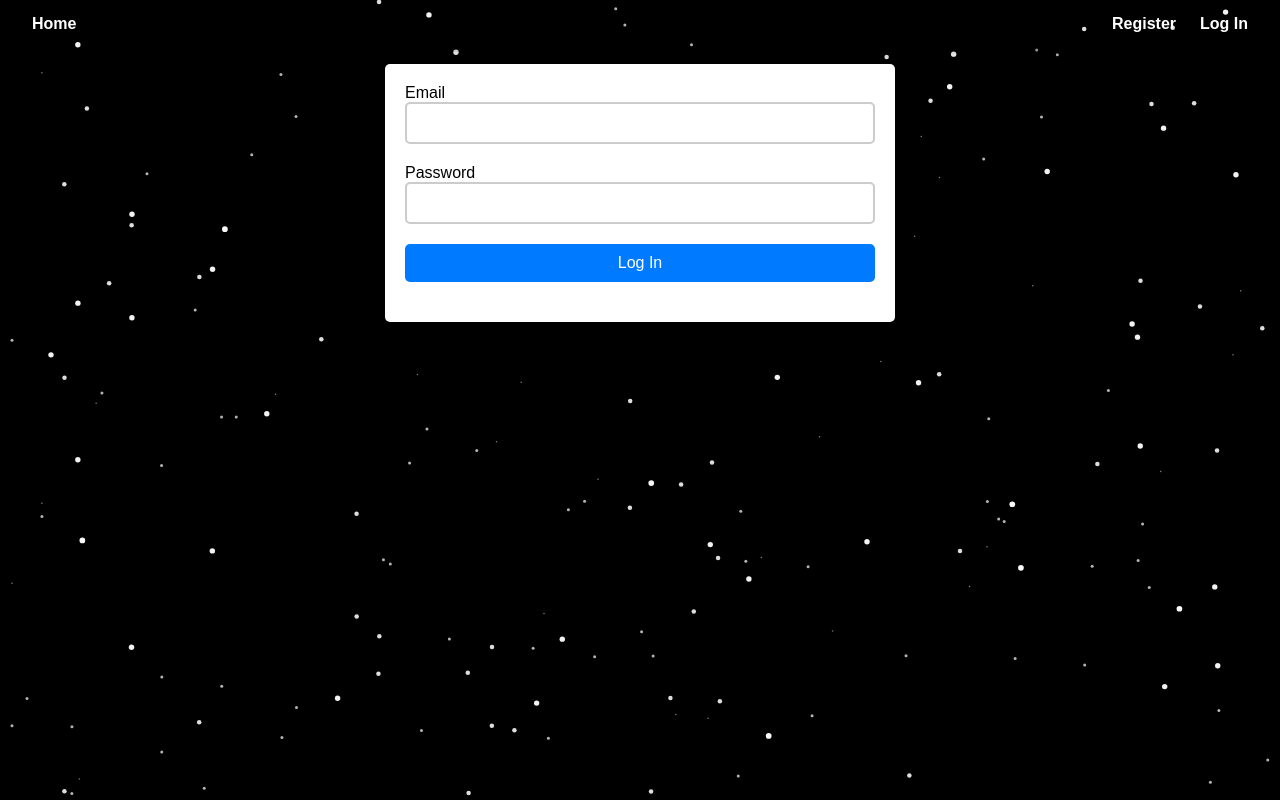
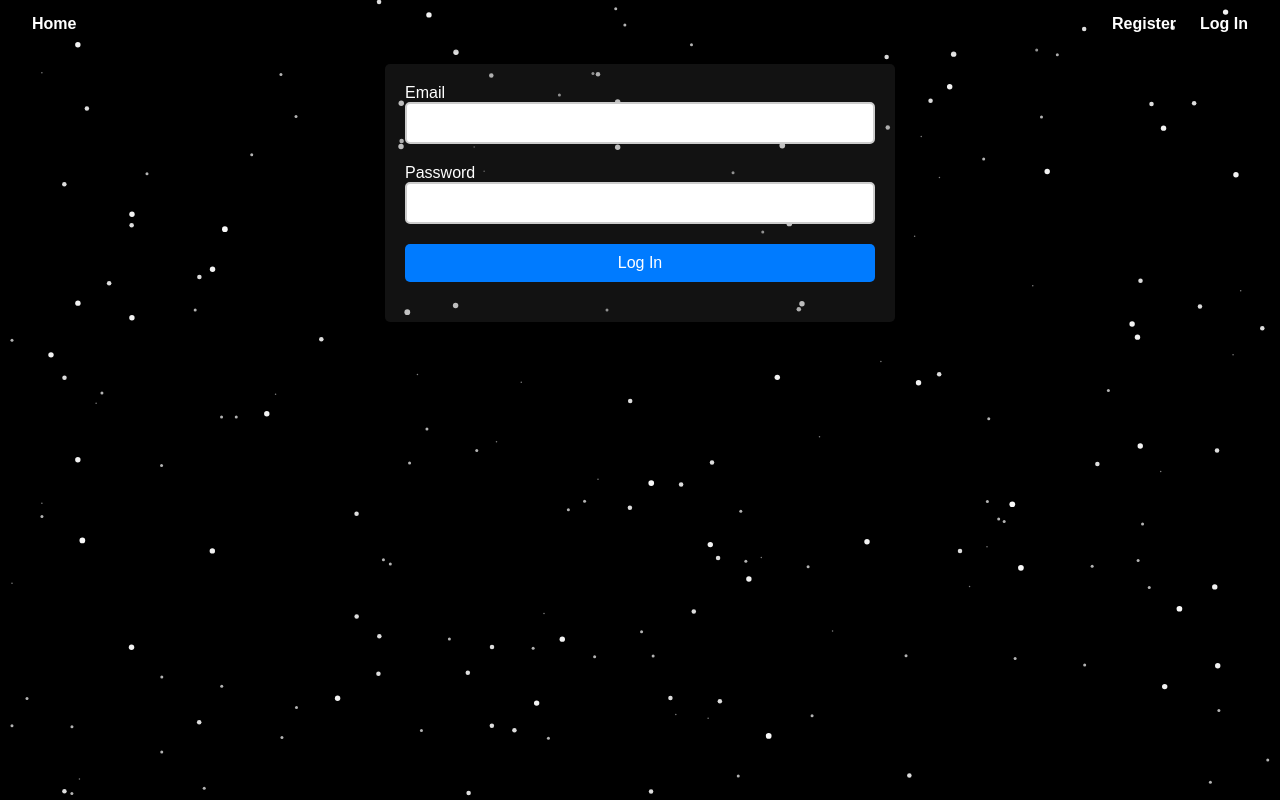
Before and after one commit to WipeRrr/goit-react-hw-08-phonebook, a React (Create React App) app: page /goit-react-hw-08-phonebook/login in a window 1280 px wide. Built offline with nearby package versions, Linux system fonts and the light colour scheme.

Commit message:
styled forms

```diff
--- a/src/components/ContactList/ContactList.module.css
+++ b/src/components/ContactList/ContactList.module.css
@@ -13,6 +13,7 @@
   font-size: 16px;
   background-color: #f2f2f2;
   border-radius: 5px;
+  color:#000
 }
 
 .contactList__item__number {
--- a/src/components/LoginForm/LoginForm.module.css
+++ b/src/components/LoginForm/LoginForm.module.css
@@ -1,23 +1,13 @@
-/* .form {
-  width: 320px;
-}
-
-.label {
-  display: flex;
-  flex-direction: column;
-  margin-bottom: 16px;
-} */
-
-   .container {
+.container {
   max-width: 470px;
   margin: 0 auto;
   padding: 20px;
-  background-color: #fff;
- border-radius: 5px;
+  border-radius: 5px;
   box-shadow: 0px 2px 6px rgba(0, 0, 0, 0.3);
- }
+  background: rgba(61, 61, 61, 0.295);
+}
 
- .form {
+.form {
   display: flex;
   flex-direction: column;
   margin-bottom: 20px;
--- a/src/components/RegisterForm/RegisterForm.module.css
+++ b/src/components/RegisterForm/RegisterForm.module.css
@@ -2,9 +2,9 @@
   max-width: 470px;
   margin: 0 auto;
   padding: 20px;
-  background-color: #fff;
   border-radius: 5px;
   box-shadow: 0px 2px 6px rgba(0, 0, 0, 0.3);
+  background: rgba(61, 61, 61, 0.295);
 }
 
 .form {
--- a/src/index.css
+++ b/src/index.css
@@ -6,6 +6,7 @@ body {
   overflow: hidden;
   font-family: Arial, sans-serif;
   background-color: #f2f2f2;
+  color:#fff
 }
 
 code {
--- a/src/pages/Contacts/Contact.module.css
+++ b/src/pages/Contacts/Contact.module.css
@@ -1,8 +1,8 @@
-   .container {
+.container {
   max-width: 470px;
   margin: 0 auto;
   padding: 20px;
-  background-color: #fff;
- border-radius: 5px;
+  border-radius: 5px;
   box-shadow: 0px 2px 6px rgba(0, 0, 0, 0.3);
- }
+  background: rgba(61, 61, 61, 0.295);
+}
```
